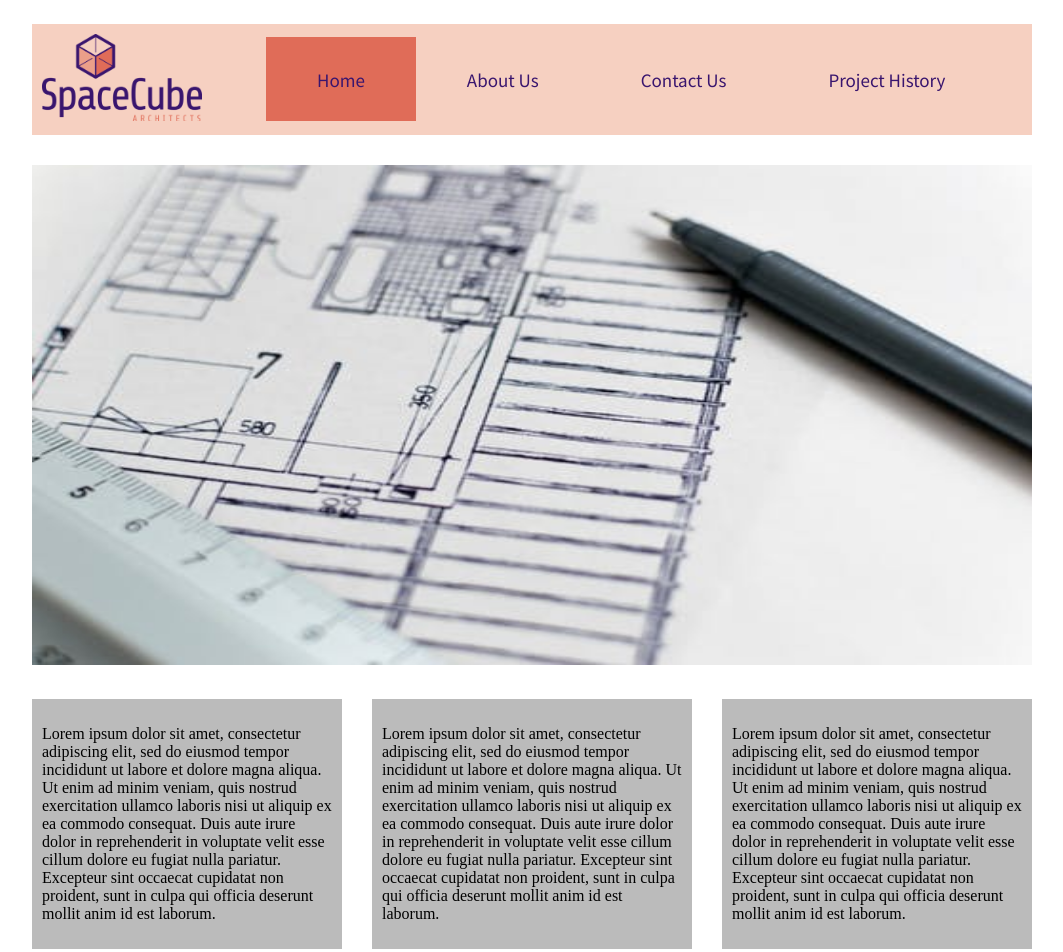
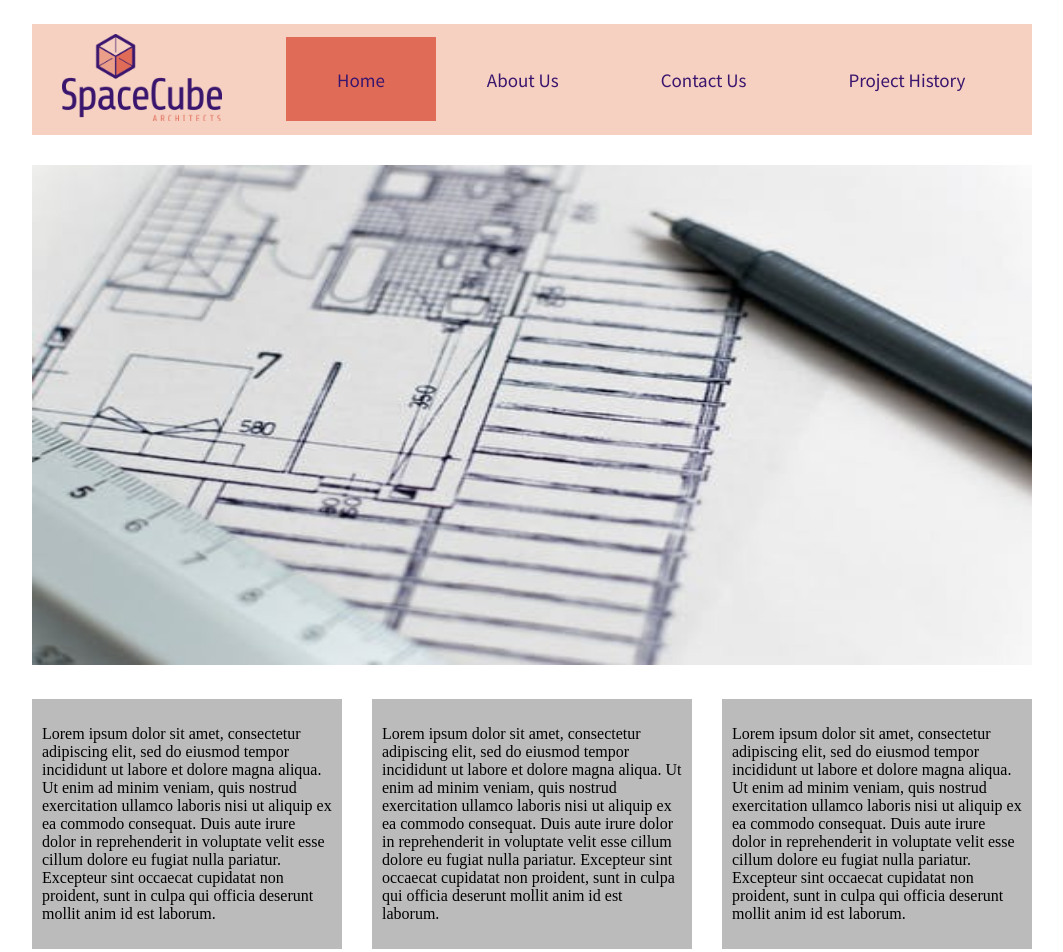
Before and after one commit to CyrusFrost/Frost_Mattson, a plain HTML site: page index.html in a window 1280 px wide. Shown: the top 952 px of the page, without its empty margins (108-1171 px from the left). Drawn offline with Linux system fonts and the light colour scheme.

Commit message:
second nav padding change

```diff
--- a/css/global.css
+++ b/css/global.css
@@ -20,7 +20,7 @@ body{
     width: 16%;
     height: 16%;
     padding-right: 6%;
-    padding-left: 1%;
+    padding-left: 3%;
 }
 
 .nav ul{
```
